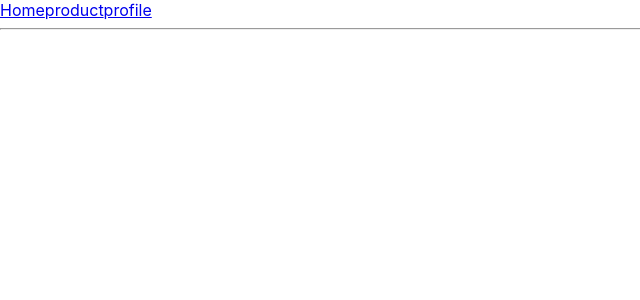
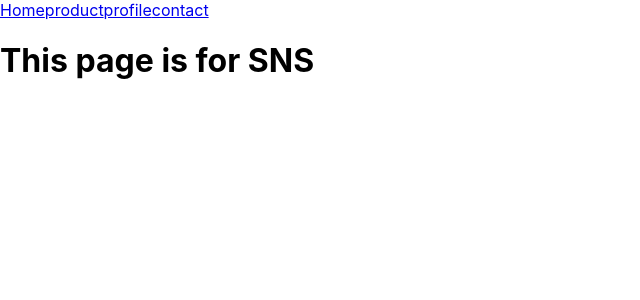
Before and after one commit to keimoriyama/portfolio, a React (Create React App) app: page /contact in a window 1280 px wide. Shown: the top 300 px of the page, without its empty margins (0-640 px from the left). Built offline with nearby package versions, Linux system fonts and the light colour scheme.

Commit message:
何も思いつかん

```diff
--- a/src/App.js
+++ b/src/App.js
@@ -6,16 +6,18 @@ import NaviBar from './navibar'
 import mainpage from './mainpage'
 import profile from './profile'
 import product from './product'
+import contact from './contact'
 
 function App() {
   return (
     <div>
       <BrowserRouter>
         <div>
-          <NaviBar /><hr />
+          <NaviBar />
           <Route exact path = "/" component = {mainpage}></Route>
           <Route path = "/profile" component = {profile}></Route>
           <Route path = "/product" component = {product}></Route>
+          <Route path = "/contact" component = {contact}></Route>
         </div>
       </BrowserRouter>
     </div>
--- /dev/null
+++ b/src/contact.js
@@ -0,0 +1,13 @@
+import React from 'react'
+
+class contact extends React.Component{
+    render(){
+        return(
+            <div>
+                <h1>This page is for SNS</h1>
+            </div>
+        )
+    }
+}
+
+export default contact
--- a/src/navibar.js
+++ b/src/navibar.js
@@ -8,6 +8,7 @@ class NaviBar extends React.Component{
                 <Link to="/">Home</Link>
                 <Link to="/product">product</Link>
                 <Link to="/profile">profile</Link>
+                <Link to="/contact">contact</Link>
             </div>
         )
     }
```
Also changed, not shown: 1 other file (tests, documents, lock files or other folders).
